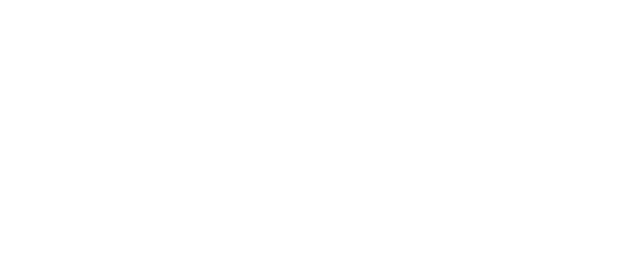
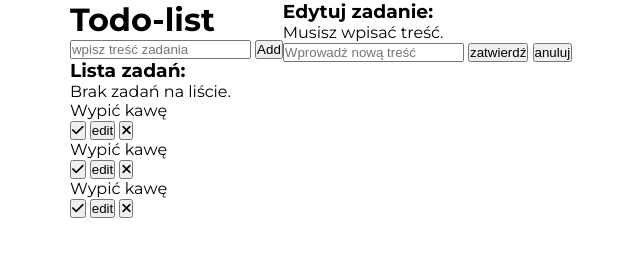
Before and after one commit to Pan-be/new-todolist, a plain HTML site: page index.html in a window 1280 px wide. Shown: the whole page, without its empty margins (319-959 px from the left). Drawn offline with Linux system fonts and the light colour scheme.

Commit message:
complited html structure

```diff
--- a/index.html
+++ b/index.html
@@ -5,14 +5,61 @@
     <meta charset="UTF-8">
     <meta http-equiv="X-UA-Compatible" content="IE=edge">
     <meta name="viewport" content="width=device-width, initial-scale=1.0">
-    <title>Walidator formularza</title>
+    <title>Todo-list</title>
     <link href="https://fonts.googleapis.com/css2?family=Dancing+Script&family=Montserrat:wght@400;700&display=swap"
         rel="stylesheet">
     <link rel="stylesheet" href="style.css">
+    <script src="https://kit.fontawesome.com/c0872e8fdd.js" crossorigin="anonymous"></script>
 </head>
 
 <body>
+    <div class="todo">
+        <header>
+            <h1>Todo-list</h1>
+            <input type="text" class="todo-input" placeholder="wpisz treść zadania">
+            <button class="add-btn">Add</button>
+        </header>
+        <div class="todo-list">
+            <h3>Lista zadań:</h3>
+            <p class="alert-info">Brak zadań na liście.</p>
 
+            <ul>
+                <ll id="test">
+                    Wypić kawę
+                    <div class="tools">
+                        <button class="complete"><i class="fas fa-check"></i></button>
+                        <button class="edit">edit</button>
+                        <button class="delete"><i class="fas fa-times"></i></button>
+                    </div>
+                </ll>
+                <ll id="test2">
+                    Wypić kawę
+                    <div class="tools">
+                        <button class="complete"><i class="fas fa-check"></i></button>
+                        <button class="edit">edit</button>
+                        <button class="delete"><i class="fas fa-times"></i></button>
+                    </div>
+                </ll>
+                <ll id="test3">
+                    Wypić kawę
+                    <div class="tools">
+                        <button class="complete"><i class="fas fa-check"></i></button>
+                        <button class="edit">edit</button>
+                        <button class="delete"><i class="fas fa-times"></i></button>
+                    </div>
+                </ll>
+            </ul>
+        </div>
+    </div>
+    <div class="popup">
+        <h3>Edytuj zadanie:</h3>
+        <div class="popupbody">
+            <p class="popup-info">Musisz wpisać treść.</p>
+            <input type="text" class="popup-input" placeholder="Wprowadź nową treść">
+            <button class="popup-btn accept">zatwierdź</button>
+            <button class="popup-btn cancel">anuluj</button>
+        </div>
+    </div>
     <script src="script.js"></script>
 </body>
 
```
